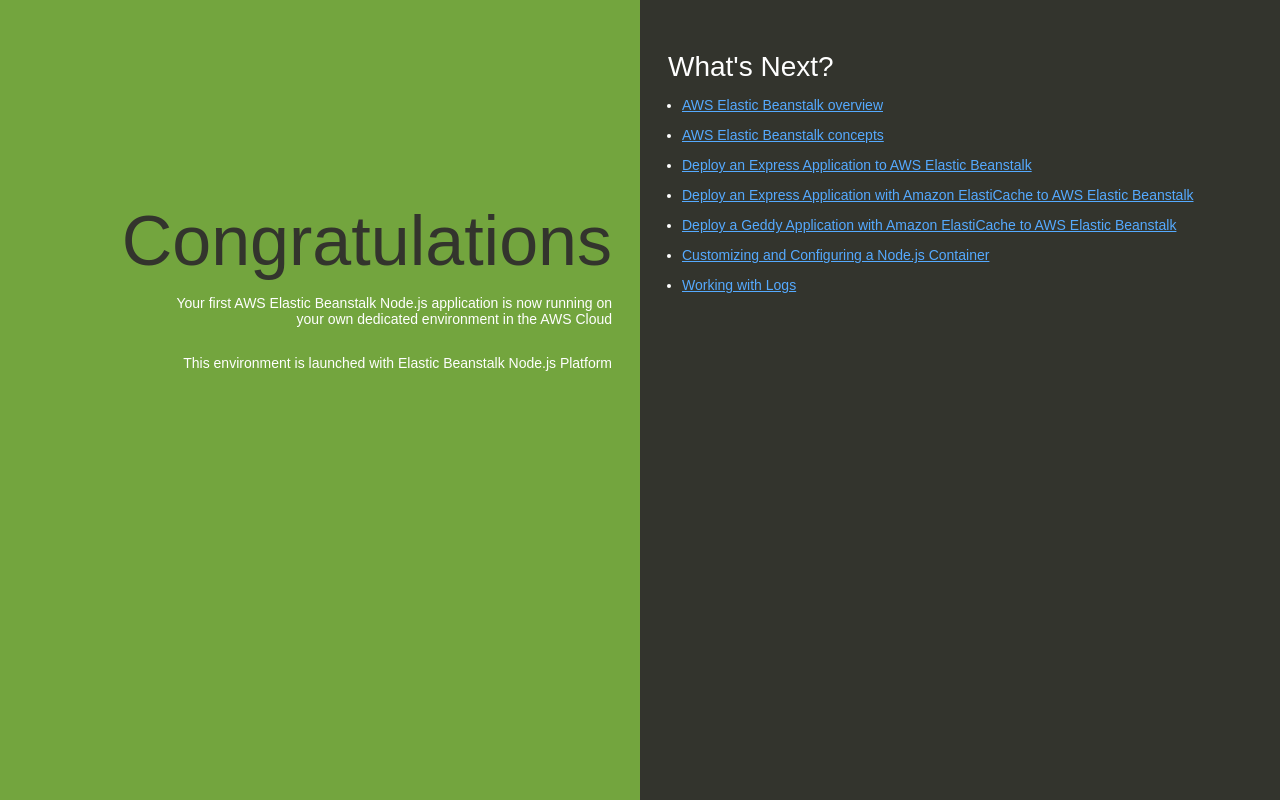
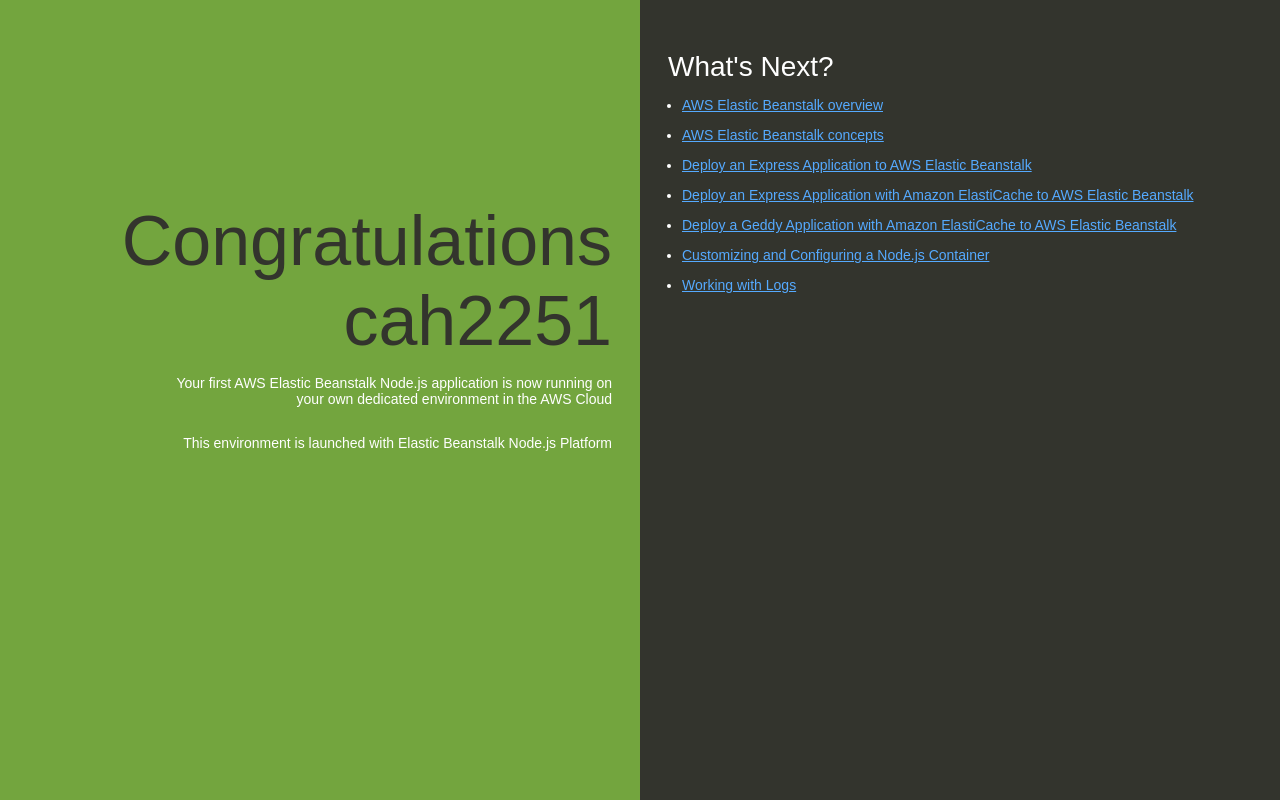
Before and after one commit to cha2251/EBSTest, a website: page index.html in a window 1280 px wide. Drawn offline with Linux system fonts and the light colour scheme.

Commit message:
Username added

```diff
--- a/index.html
+++ b/index.html
@@ -74,7 +74,7 @@
   </head>
   <body>
     <div class="textColumn">
-      <h1>Congratulations</h1>
+      <h1>Congratulations cah2251</h1>
       <p>Your first AWS Elastic Beanstalk Node.js application is now running on your own dedicated environment in the AWS Cloud</p>
       <p>This environment is launched with Elastic Beanstalk Node.js Platform</p>
     </div>
```
